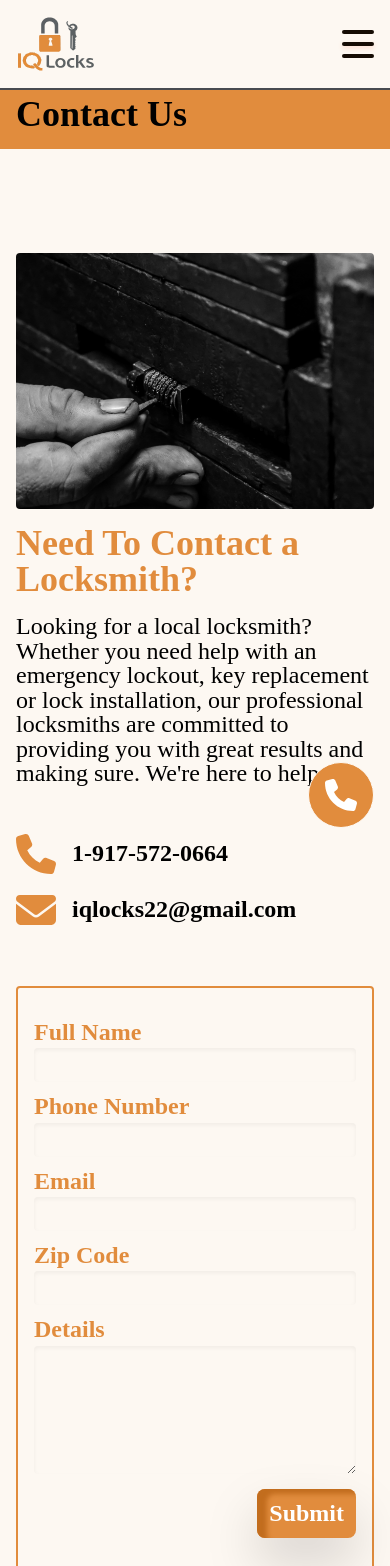
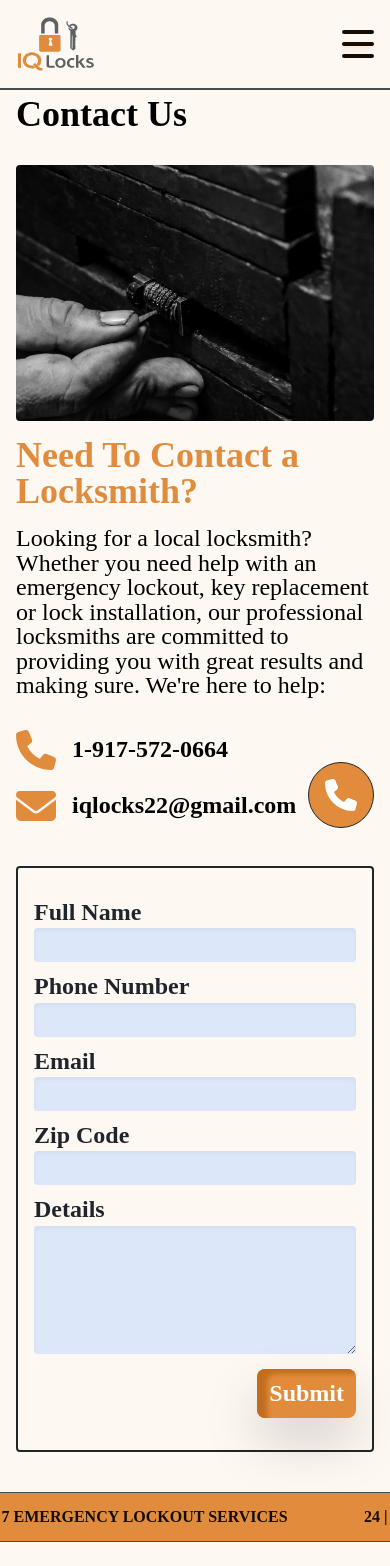
Before and after one commit to bartoccidevs/IQ-Locks, a Next.js app: page /contact in a window 390 px wide. Shown: the top 1566 px of the page. Built offline with nearby package versions, Linux system fonts and the light colour scheme; no server answers; a web font is replaced by a local one.

Commit message:
color updates

```diff
--- a/components/layout/RequestForm.js
+++ b/components/layout/RequestForm.js
@@ -8,7 +8,7 @@ const formFields = [
 
 export default function RequestForm() {
     return(
-        <form className="bg-theme-background py-8 px-4 md:px-10 space-y-3 flex flex-col rounded h-full border-2 border-theme-primary">
+        <form className="bg-theme-background py-8 px-4 md:px-10 space-y-3 flex flex-col rounded h-full border-2 border-theme-background-dark text-theme-background-dark">
             {formFields.map((field,i) => (
                 <FormField
                 fieldTitle={field.fieldTitle}
@@ -28,25 +28,25 @@ const FormField = ({ fieldTitle, fieldType, fieldName, fieldLabel }) => {
     if (fieldType == "text") {
         return (
             <div className="space-y-1 w-full">
-                <label htmlFor={fieldLabel} className="text-theme-primary text-2xl font-semibold capitalize">{fieldTitle}</label>
+                <label htmlFor={fieldLabel} className="text-2xl font-semibold capitalize">{fieldTitle}</label>
                 <textarea
                 type={fieldType}
                 name={fieldName}
                 id={fieldLabel}
-                className="bg-theme-text-contrast rounded w-full p-2 h-32 text-1xl text-theme-primary shadow-inner focus:ring-1 focus:ring-theme-primary resize-y"></textarea>
+                className="bg-theme-form rounded w-full p-2 h-32 text-1xl shadow-inner focus:ring-1 focus:ring-theme-primary resize-y"></textarea>
             </div>
         )
 
     } else {
         return (
             <div className="space-y-1 w-full">
-                <label htmlFor={fieldLabel} className="text-theme-primary text-2xl font-semibold capitalize">{fieldTitle}</label>
+                <label htmlFor={fieldLabel} className="text-2xl font-semibold capitalize">{fieldTitle}</label>
                 <input
                 type={fieldType}
                 name={fieldName}
                 autoComplete="true"
                 id={fieldLabel}
-                className="bg-theme-text-contrast rounded w-full p-2 text-1xl text-theme-primary shadow-inner focus:ring-1 focus:ring-theme-primary !overflow-x-scroll"></input>
+                className="bg-theme-form rounded w-full p-2 text-1xl shadow-inner focus:ring-1 focus:ring-theme-primary !overflow-x-scroll"></input>
             </div>
         )
     }
--- a/components/layout/hoverables/HoveringPhone.js
+++ b/components/layout/hoverables/HoveringPhone.js
@@ -9,7 +9,10 @@ export default function HoveringPhone() {
 
     return (
         <Link href={`tel:${siteData.phone}`} aria-label="Click to call the locksmith">
-            <div className="md:hidden hovering-phone bg-theme-primary fixed bottom-4 right-4 rounded-full pointer-events-auto hover:scale-110" onClick={handlePhoneClick}>
+            <div className="md:hidden hovering-phone bg-theme-primary fixed bottom-4 right-4 rounded-full pointer-events-auto hover:scale-110
+            border-theme-background-dark
+            dark:border-theme-background
+            " onClick={handlePhoneClick}>
                 <CustomImage src="/assets/icons/hover-phone.svg" className="h-16 w-16 p-4" alt="Call now button"/>
             </div>
         </Link>
--- a/pages/contact.js
+++ b/pages/contact.js
@@ -12,7 +12,9 @@ export default function ContactPage() {
 
     return (
         <>
-        <h1 className="text-4xl md:text-6xl font-bold py-4 pt-24 inline-padding md:pb-4 bg-theme-primary text-theme-text-contrast">Contact Us</h1>
+        <h1 className="text-4xl md:text-6xl font-bold py-4 pt-24 inline-padding md:pb-4 text-theme-text-contrast
+        bg-theme-background dark:bg-theme-background-dark
+        ">Contact Us</h1>
         <div className="main-page bg-theme-background md:pt-6 inline-padding">
             <Head>
                 <title>{siteData.name} | Contact Us</title>
@@ -30,8 +32,8 @@ export default function ContactPage() {
                     alt="man picking lock"
                     priority/>
                     <h2 className="text-4xl md:text-5xl font-bold text-theme-primary">Need To Contact a Locksmith?</h2>
-                    <p className="text-2xl">Looking for a local locksmith? Whether you need help with an emergency lockout, key replacement or lock installation, our professional locksmiths are committed to providing you with great results and making sure. We're here to help:</p>
-                    <div className="flex flex-col space-y-4 py-8">
+                    <p className="text-2xl text-black">Looking for a local locksmith? Whether you need help with an emergency lockout, key replacement or lock installation, our professional locksmiths are committed to providing you with great results and making sure. We're here to help:</p>
+                    <div className="flex flex-col space-y-4 py-4">
                         <Link href={`tel:${siteData.phone}`} aria-label="Click to call the locksmith" className="max-w-fit">
                             <div className="flex space-x-4 items-center max-w-fit">
                                 <div className="h-10 w-10">
--- a/pages/index.js
+++ b/pages/index.js
@@ -7,7 +7,7 @@ import metaData from "@/data/metaData/homePage";
 
 export default function Home(props) {
   return (
-    <div className="main-page bg-theme-background">
+    <div className="main-page home-page bg-theme-background">
       <Head>
         <title>{metaData.title}</title>
         <meta name="description" content={metaData.description} />
--- a/styles/globals.css
+++ b/styles/globals.css
@@ -29,7 +29,7 @@
   --theme-secondary-dark: #6b7480;
   --theme-accent: #65c4e2;
   --theme-accent-dark: #1d7d9a;
-  --theme-form: #879cb8;
+  --theme-form: #dce8f9;
   --theme-form-dark: #879cb8;
   --theme-divider: rgb(72, 75, 80);
   --theme-divider-dark: #20252C;
@@ -72,6 +72,8 @@ body {
 }
 .main-page {
   min-height: calc(100vh - 5rem);
+}
+.home-page {
   padding-top: 5.5rem;
 }
 /* BASE SETTING END */
@@ -161,7 +163,8 @@ footer .keen-slider {
 /* HOVERABLES START */
 .hovering-phone, .hovering-email{
   transition: all 0.5s ease-in-out;
-  border: 0.1rem solid var(--theme-background);
+  border-width: 0.1rem;
+  border-style: solid;
 }
 /* HOVERABLES END */
 
```
